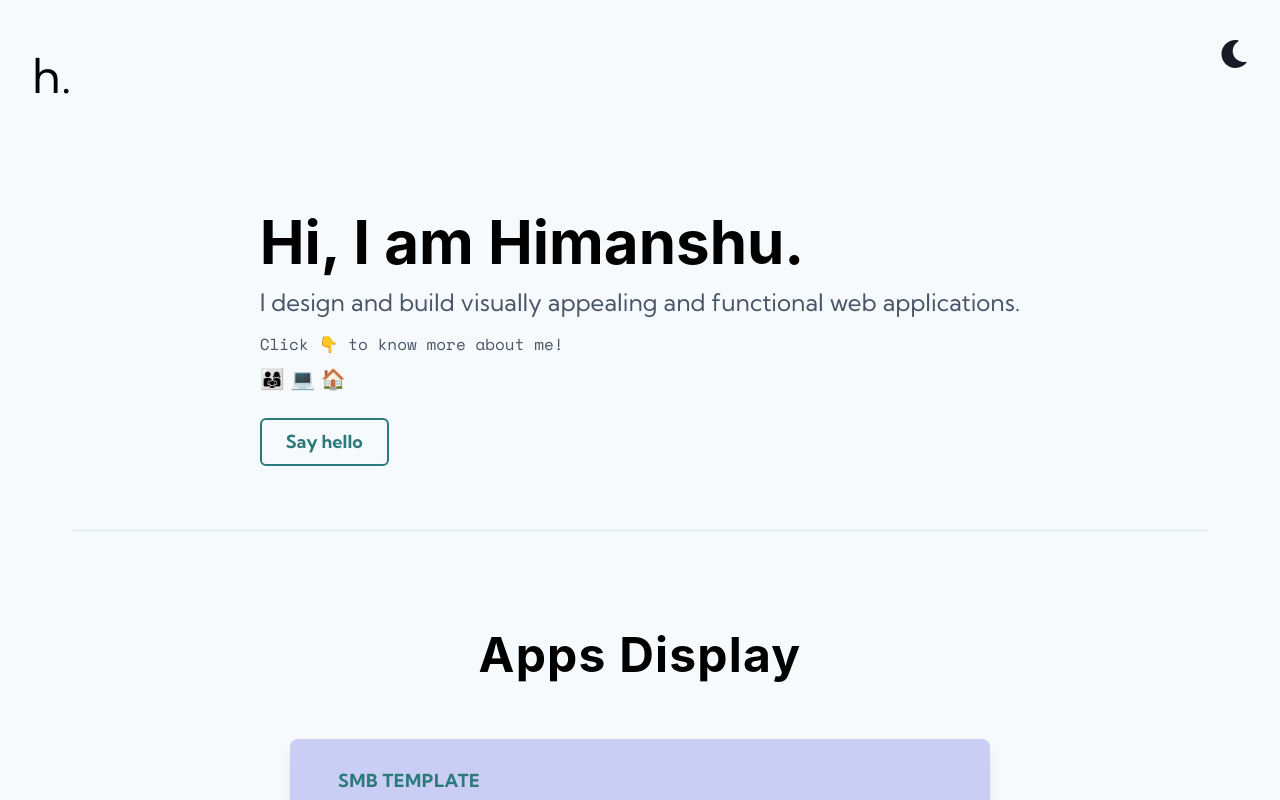
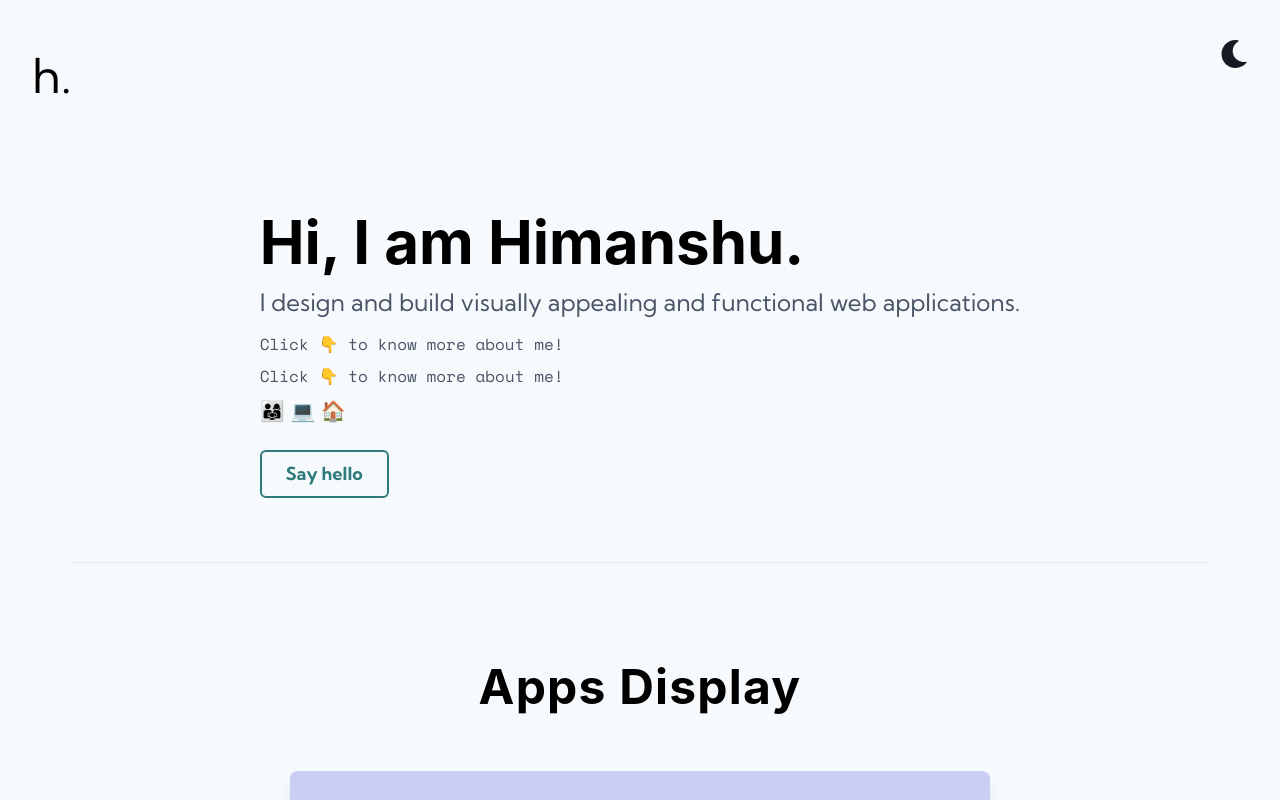
Before and after one commit to himanshu-sxna/hellohimanshu.com, a Next.js app: page / in a window 1280 px wide. Shown: the top 800 px of the page. Built offline with nearby package versions, Linux system fonts and the light colour scheme.

Commit message:
chnage icon onClick via useState

```diff
--- a/components/About.js
+++ b/components/About.js
@@ -1,16 +1,32 @@
-import { HStack, Tooltip, useColorMode, Popover,
-    Accordion,
-  AccordionItem,
-  AccordionButton,
-  AccordionPanel,
-  AccordionIcon,
-    Button } from "@chakra-ui/react"
+import { useState } from "react"
+import { Text, useColorMode, Accordion, AccordionItem, AccordionButton, AccordionPanel } from "@chakra-ui/react"
 import colorModes from '../theme/colorMode'
 
 const AboutSection = () => {
     const { colorMode } = useColorMode()
 
+    const [ aboutIcon, setAboutIcon ] = useState('👇')
+
+    function switchAboutIcon() {
+        if (aboutIcon === "👇") {
+            setAboutIcon("🙂")
+        } else if (aboutIcon === "🙂"){
+            setAboutIcon("👇")
+        } else {
+            setAboutIcon("👇")
+        }
+    }
+
     return(
+        <>
+        <Text
+            color={colorModes.text[colorMode]}
+            textStyle="mono"
+            fontSize="md"
+            mb={2}
+        >
+            Click {aboutIcon} to know more about me!
+        </Text>
         <Accordion allowToggle>
                 <AccordionItem>
                     <AccordionButton
@@ -19,6 +35,7 @@
                         _focus={{borderColor:'none'}}
                         p={0}
                         mb={3}
+                        onClick={switchAboutIcon}
                     >
                         👨‍👩‍👧  💻  🏠
                     </AccordionButton>
@@ -43,13 +60,14 @@
                         <br/>
                         🍕 Food: Pizza
                         <br/>
-                        🤸‍♂️ Play: Badminton, Cycling & Swimming
+                        🤸‍♂️ Play: 🏸 🚴‍♂️ 🏊‍♂️
                         <br/>
                         🛠️ DIY Enthusiast
                         <br/>
-                    </AccordionPanel>
-                </AccordionItem>
-            </Accordion>
+                </AccordionPanel>
+            </AccordionItem>
+        </Accordion>
+        </>
     )
 }
 
```
